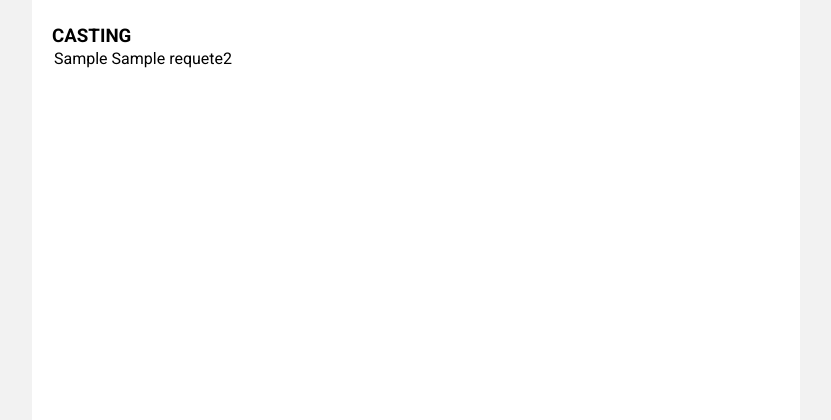
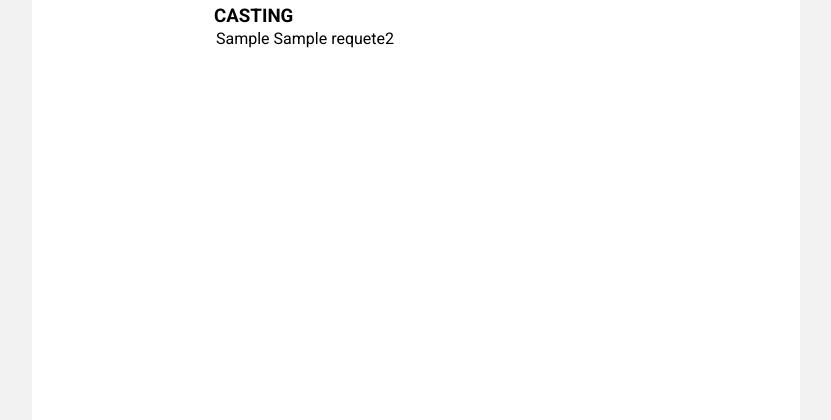
Before and after one commit to romdk/cinema, a PHP site: template view/detailFilm.php in a window 1280 px wide. Shown: the part 567-987 px from the top of the page, without its empty margins (224-1055 px from the left). Run offline with PHP 8.4, Linux system fonts and the light colour scheme; the template is opened without the code that fills it: most values are stand-ins (such as "Sample title", 1, 10 or a date in 2020).

Commit message:
modif classes

```diff
--- a/public/style.css
+++ b/public/style.css
@@ -167,25 +167,17 @@
     background-color: #fecc00;
 }
 
-.detailFilm{
+.detail{
     position: relative;
     display: flex;
     flex-wrap: wrap;
     width: 100%;
-}
-
-.tableFilm{
-    width: 100%;
     margin: 20px;
 }
 
-.tableCasting{
-    margin-left: 20px;
-}
-
 h3{
+    margin-top: 20px;
     width: 100%;
-    margin-left: 20px;
 }
 
 .adminForm{
```
